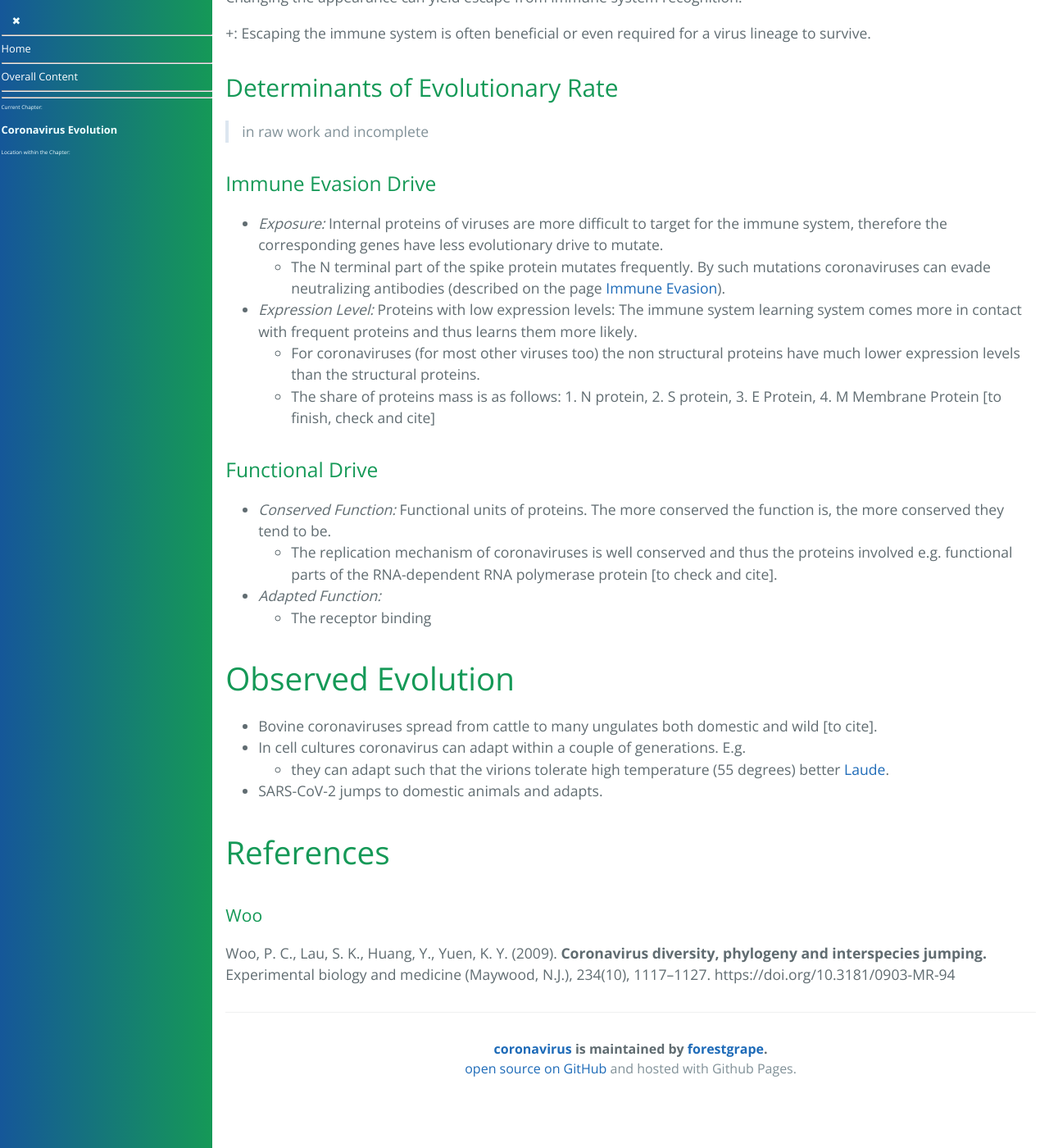
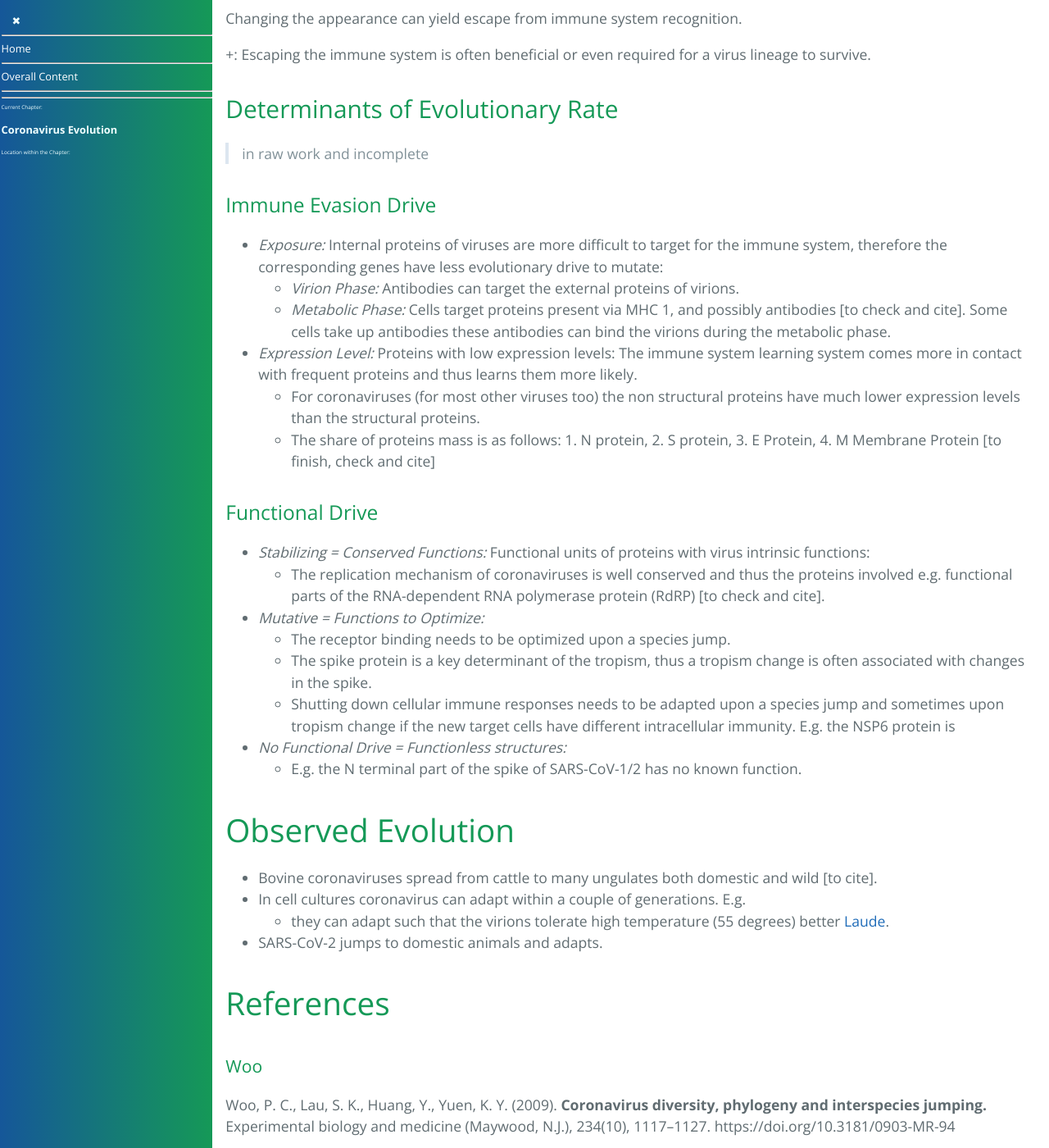
Before and after one commit to forestgrape/coronavirus, a Jekyll site: the page built from 2_biological/coronavirus_evolution.md, in a window 1280 px wide and 1400 px high, scrolled down 2780 px. Shown: the whole window at 82% size. Built offline with Jekyll 4.4.1, drawn with Linux system fonts in a browser that asks for light colours; our own code applies the rules of GitHub Pages for plain Markdown files; some of the changed text lies outside the part shown.

Commit message:
evo by functional drive clarified and extended

```diff
--- a/2_biological/coronavirus_evolution.md
+++ b/2_biological/coronavirus_evolution.md
@@ -8,6 +8,9 @@
   * [Determinants of Evolutionary Rate](#determinants-of-evolutionary-rate)
 * [Observed Evolution](#observed-evolution)
 * [References](#references)
+
+
+
 
 
 ## Evolution Speed
@@ -25,6 +28,8 @@ The genetic evolution of coronaviruses is fast compared to other [forms of life]
   > *This ignores the transmission bottleneck which is usually only a couple of viruses. Therefore if SARS-CoV-2 frequently changes hosts the effective population size is much lower.*
 
 * Coronaviruses have large genomes (in comparison to other RNA viruses or messenger RNAs) which both back the recombination and encode complex proteins. The coronavirus RNA genome is among the largest strands of RNA occurring on todays earth, possibly even the largest [to check].
+
+
 
 
 
@@ -46,7 +51,7 @@ The genetic evolution of coronaviruses is fast compared to other [forms of life]
 > Traditionally virus species are defined on antibody binding [to confirm and cite].
 
 ##### Virus Variant
->> A virus variant is a collection of virus lineages which are closely related but differ in their behavior.
+>> A virus variant is a collection of virus lineages which belong to the same species but differ in their behavior.
 
 ##### Virus Strain
 >> A virus variant is a collection of virus lineages where the members share the behavior but not necessarily the structure or sequence.
@@ -55,10 +60,14 @@ The genetic evolution of coronaviruses is fast compared to other [forms of life]
 
 
 
+
+
 ## Evolution Occurrence and Mechanisms
 * Spontaneous Mutation
-* Duplication Error
-* Recombination
+* Mutation upon Duplication
+* Recombination (template switch)
+
+
 
 
 
@@ -66,14 +75,18 @@ The genetic evolution of coronaviruses is fast compared to other [forms of life]
 
 > This section is written generally and valid for most life forms
 
+
+
 ### Effects of Genome Evolution
+
 
 #### Change the Evolutionary Stability
 Changing the RNA or protein structure even without immediate effects on the function can influence future mutations. This can yield more mutative or more stable progeny.
 
 +/-:
-  * In a changing environment with relaxed survival constraints, a mutative state is advantageous regarding the change of functions.
-  * Exposed to immune responses targeting molecular patterns, change of molecular appearance is beneficial.
+* In a changing environment with relaxed survival constraints, a mutative state is advantageous regarding the change of functions.
+* Exposed to immune responses targeting molecular patterns, change of molecular appearance is beneficial.
+
 
 #### Change the Functioning
 Change the function which is beneficial if the previous functioning was suboptimal and the new function does better.
@@ -82,10 +95,13 @@ Change the function which is beneficial if the previous functioning was suboptim
 * If the life-form is not well adapted to the environment, function improvement upon function change is more likely.
 * If the life-form is in an environment with relaxed fitness constraints, delirious  mutations are better tolerated.
 
+
 #### Change the Molecular Appearance
 Changing the appearance can yield escape from immune system recognition.
 
 +: Escaping the immune system is often beneficial or even required for a virus lineage to survive.
+
+
 
 
 ### Determinants of Evolutionary Rate
@@ -93,23 +109,37 @@ Changing the appearance can yield escape from immune system recognition.
 > in raw work and incomplete
 
 #### Immune Evasion Drive
-* *Exposure:* Internal proteins of viruses are more difficult to target for the immune system, therefore the corresponding genes have less evolutionary drive to mutate.
-  * The N terminal part of the spike protein mutates frequently. By such mutations coronaviruses can evade neutralizing antibodies (described on the page [Immune Evasion](./../4_immunological/immune_evasion.md)).
+* *Exposure:* Internal proteins of viruses are more difficult to target for the immune system, therefore the corresponding genes have less evolutionary drive to mutate:
+  * *Virion Phase:* Antibodies can target the external proteins of virions.
+  * *Metabolic Phase:* Cells target proteins present via MHC 1, and possibly antibodies [to check and cite]. Some cells take up antibodies these antibodies can bind the virions during the metabolic phase.
+
 * *Expression Level:* Proteins with low expression levels: The immune system learning system comes more in contact with frequent proteins and thus learns them more likely.
   * For coronaviruses (for most other viruses too) the non structural proteins have much lower expression levels than the structural proteins.
   * The share of proteins mass is as follows: 1. N protein, 2. S protein, 3. E Protein, 4. M Membrane Protein [to finish, check and cite]
 
+
 #### Functional Drive
-* *Conserved Function:* Functional units of proteins. The more conserved the function is, the more conserved they tend to be.
-  * The replication mechanism of coronaviruses is well conserved and thus the proteins involved e.g. functional parts of the RNA-dependent RNA polymerase protein [to check and cite].
-* *Adapted Function:*
-  * The receptor binding
+* *Stabilizing = Conserved Functions:* Functional units of proteins with virus intrinsic functions:
+  * The replication mechanism of coronaviruses is well conserved and thus the proteins involved e.g. functional parts of the RNA-dependent RNA polymerase protein (RdRP) [to check and cite].
+* *Mutative = Functions to Optimize:*
+  * The receptor binding needs to be optimized upon a species jump.
+  * The spike protein is a key determinant of the tropism, thus a tropism change is often associated with changes in the spike.
+  * Shutting down cellular immune responses needs to be adapted upon a species jump and sometimes upon tropism change if the new target cells have different intracellular immunity. E.g. the NSP6 protein is
+* *No Functional Drive = Functionless structures:*
+  * E.g. the N terminal part of the spike of SARS-CoV-1/2 has no known function.
+
+
+
+
 
 ## Observed Evolution
 * Bovine coronaviruses spread from cattle to many ungulates both domestic and wild [to cite].
 * In cell cultures coronavirus can adapt within a couple of generations. E.g.
   * they can adapt such that the virions tolerate high temperature (55 degrees) better [Laude](../2_biological/virion_viability.md#summary-laude).
 * SARS-CoV-2 jumps to domestic animals and adapts.
+
+
+
 
 
 ## References
```
